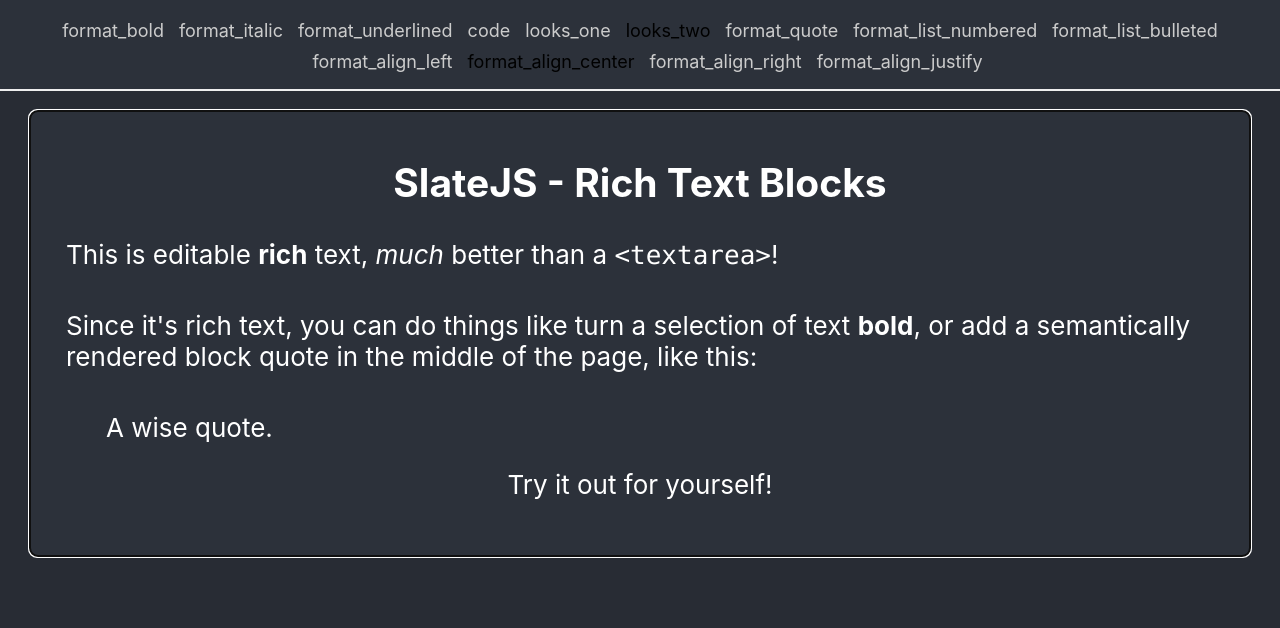
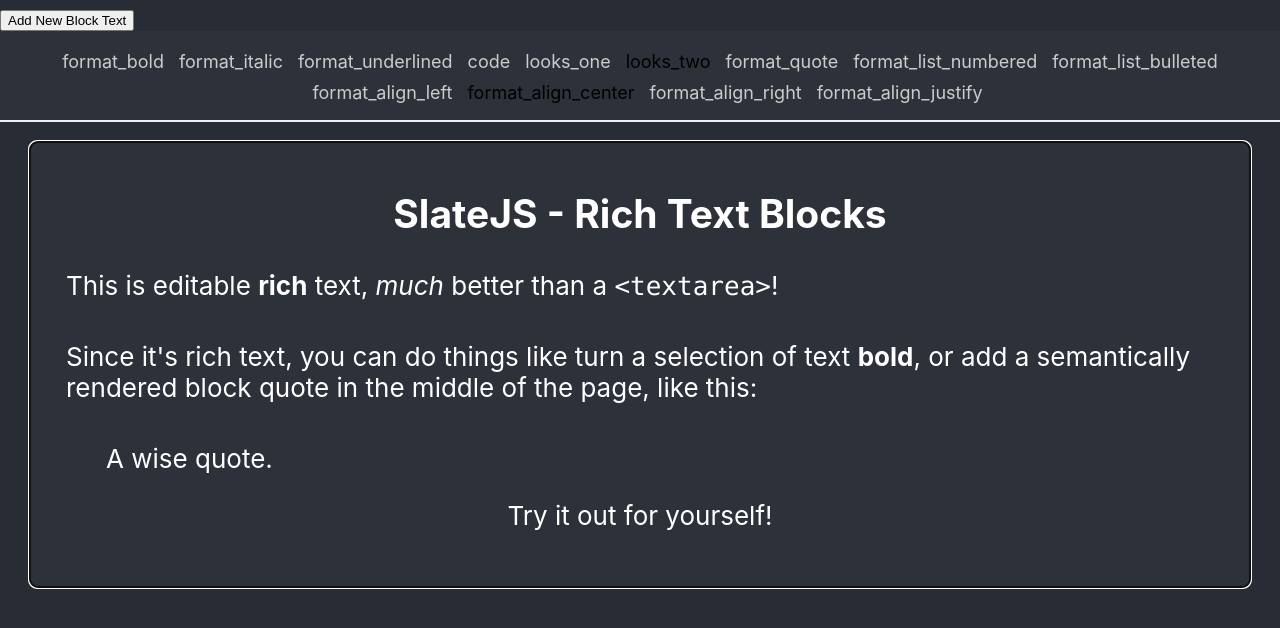
Before and after one commit to PabloFLPs/SlateJS-RichTextBlocks, a React (Create React App) app: page / in a window 1280 px wide. Shown: the top 628 px of the page. Built offline with nearby package versions, Linux system fonts and the light colour scheme.

Commit message:
Importing Button and BlockTextList components to main  page

```diff
--- a/src/App.js
+++ b/src/App.js
@@ -1,4 +1,4 @@
-import './App.css';
+import './App.css'
 
 /*
 // Import React dependencies.
@@ -9,7 +9,10 @@
 import { Slate, withReact } from 'slate-react'
 */
 
-import RichText from "./components/blocks/RichTextBlock"
+import React, { useState } from 'react'
+
+import { Button } from '../src/components/Button.js'
+import { BlockTextList } from '../src/components/BlockTextList.js'
 
 function App() {
   /*
@@ -56,6 +59,13 @@
   const [value, setValue] = useState(initialValue)
   */
 
+  const [components, setComponents] = useState(["Text Block Component"])
+
+  function addComponent() {
+    setComponents([...components, "Text Block Component"])
+  }
+
+
   return (
     <div className="App">
       <div className="Container">
@@ -66,10 +76,15 @@
           onChange={newValue => setValue(newValue)}
         />
         */}
-        <RichText/>
+        <Button onClick={addComponent}/>
+        {components.map(
+          (item, index) => (
+            <BlockTextList text={item}/>
+          )
+        )}
       </div>
     </div>
-  );
+  )
 }
 
 /*
@@ -92,4 +107,4 @@
 />
 */
 
-export default App;
+export default App
```
